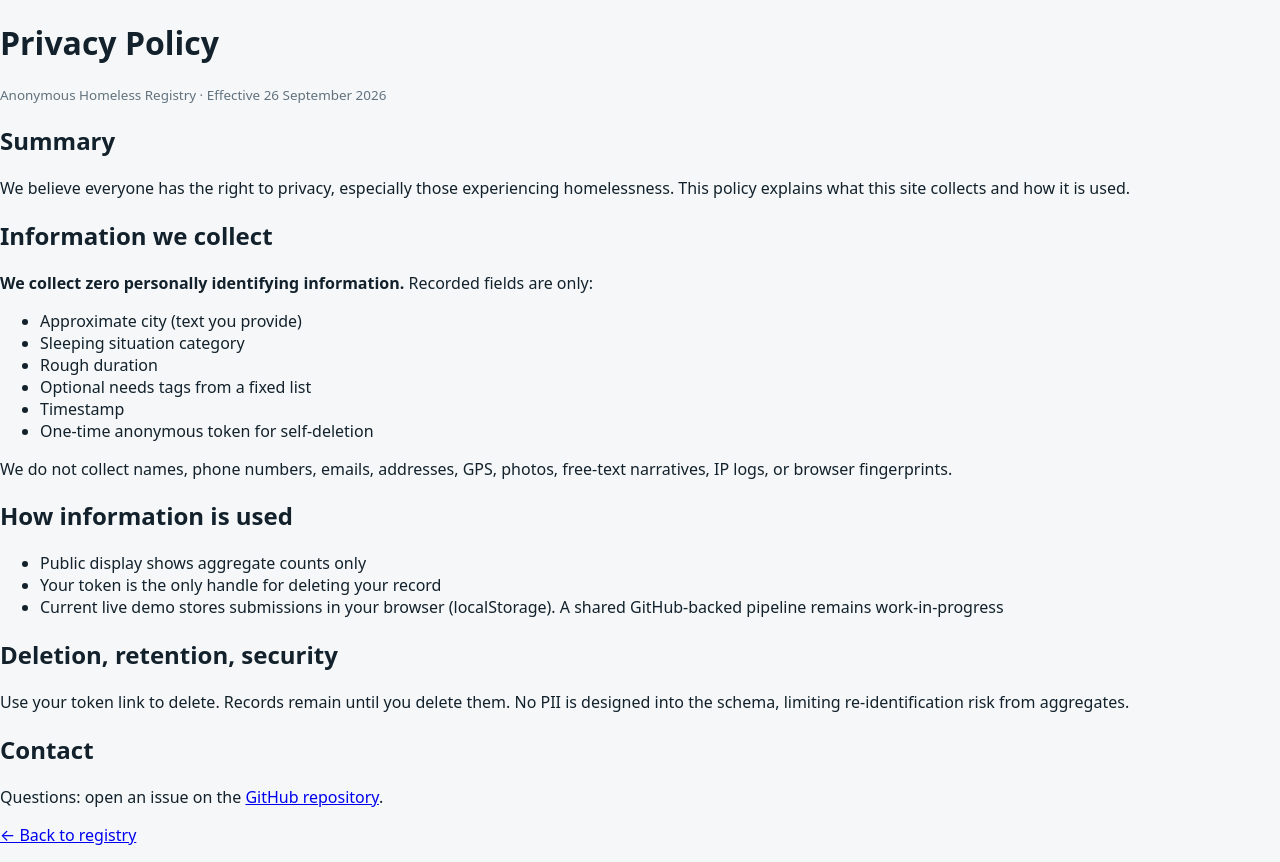
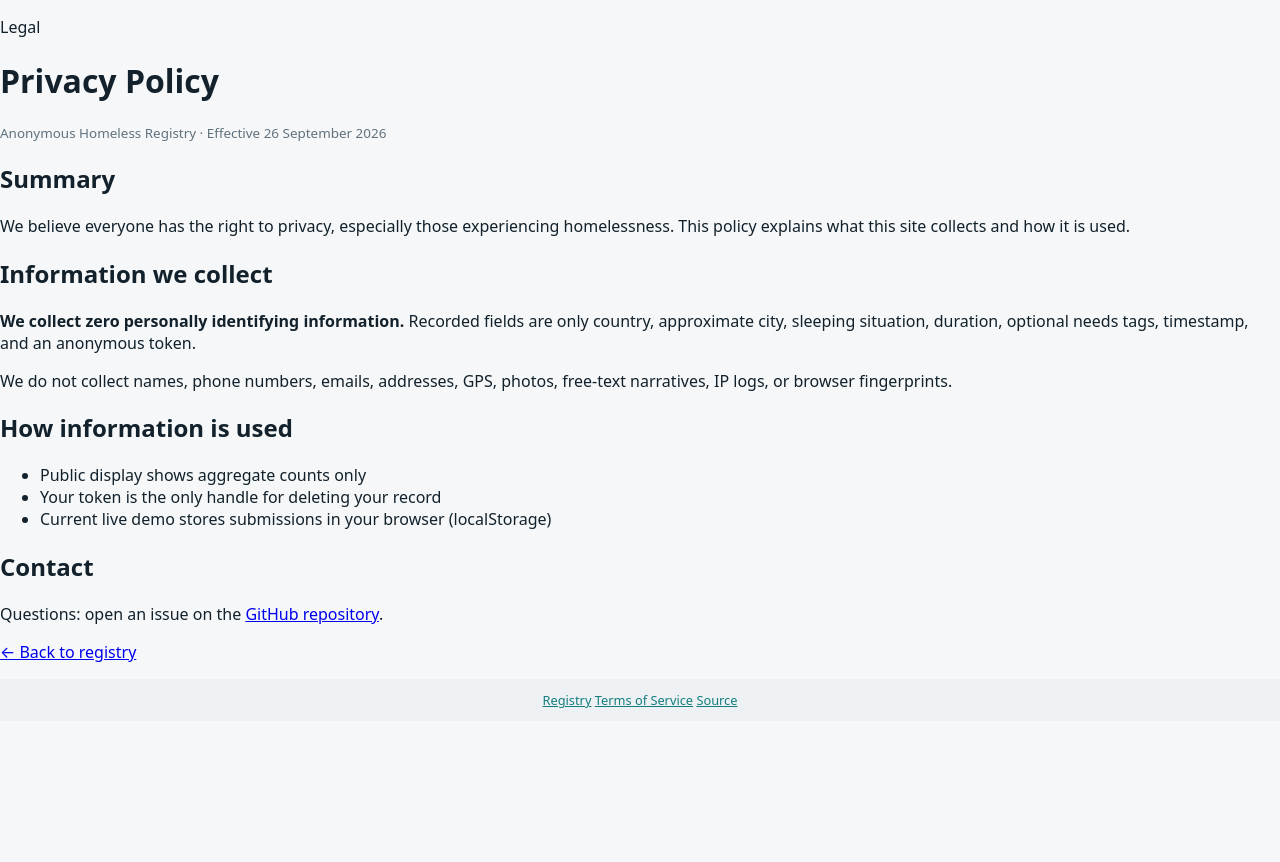
Before and after one commit to sam-t-dev/homeless-registry, a website: page privacy-policy.html in a window 1280 px wide. After the commit the page ends 800 px from the top, so only its background shows below. Drawn offline with Linux system fonts and the light colour scheme.

Commit message:
Update privacy and terms pages

```diff
--- a/privacy-policy.html
+++ b/privacy-policy.html
@@ -7,37 +7,35 @@
   <link rel="stylesheet" href="styles.css">
 </head>
 <body>
-  <header>
+  <header class="legal-header">
+    <p class="eyebrow">Legal</p>
     <h1>Privacy Policy</h1>
     <p class="muted">Anonymous Homeless Registry · Effective 26 September 2026</p>
   </header>
-  <main>
-    <section>
+  <main id="main" class="legal-main">
+    <section class="card">
       <h2>Summary</h2>
       <p>We believe everyone has the right to privacy, especially those experiencing homelessness. This policy explains what this site collects and how it is used.</p>
       <h2>Information we collect</h2>
-      <p><strong>We collect zero personally identifying information.</strong> Recorded fields are only:</p>
-      <ul>
-        <li>Approximate city (text you provide)</li>
-        <li>Sleeping situation category</li>
-        <li>Rough duration</li>
-        <li>Optional needs tags from a fixed list</li>
-        <li>Timestamp</li>
-        <li>One-time anonymous token for self-deletion</li>
-      </ul>
+      <p><strong>We collect zero personally identifying information.</strong> Recorded fields are only country, approximate city, sleeping situation, duration, optional needs tags, timestamp, and an anonymous token.</p>
       <p>We do not collect names, phone numbers, emails, addresses, GPS, photos, free-text narratives, IP logs, or browser fingerprints.</p>
       <h2>How information is used</h2>
       <ul>
         <li>Public display shows aggregate counts only</li>
         <li>Your token is the only handle for deleting your record</li>
-        <li>Current live demo stores submissions in your browser (localStorage). A shared GitHub-backed pipeline remains work-in-progress</li>
+        <li>Current live demo stores submissions in your browser (localStorage)</li>
       </ul>
-      <h2>Deletion, retention, security</h2>
-      <p>Use your token link to delete. Records remain until you delete them. No PII is designed into the schema, limiting re-identification risk from aggregates.</p>
       <h2>Contact</h2>
       <p>Questions: open an issue on the <a href="https://github.com/sam-t-dev/homeless-registry">GitHub repository</a>.</p>
-      <p><a href="index.html">← Back to registry</a></p>
+      <p><a class="back-link" href="index.html">← Back to registry</a></p>
     </section>
   </main>
+  <footer class="site-footer">
+    <nav aria-label="Legal">
+      <a href="index.html">Registry</a>
+      <a href="terms.html">Terms of Service</a>
+      <a href="https://github.com/sam-t-dev/homeless-registry">Source</a>
+    </nav>
+  </footer>
 </body>
 </html>
```
Also changed, not shown: terms.html (+12 -11 lines).
